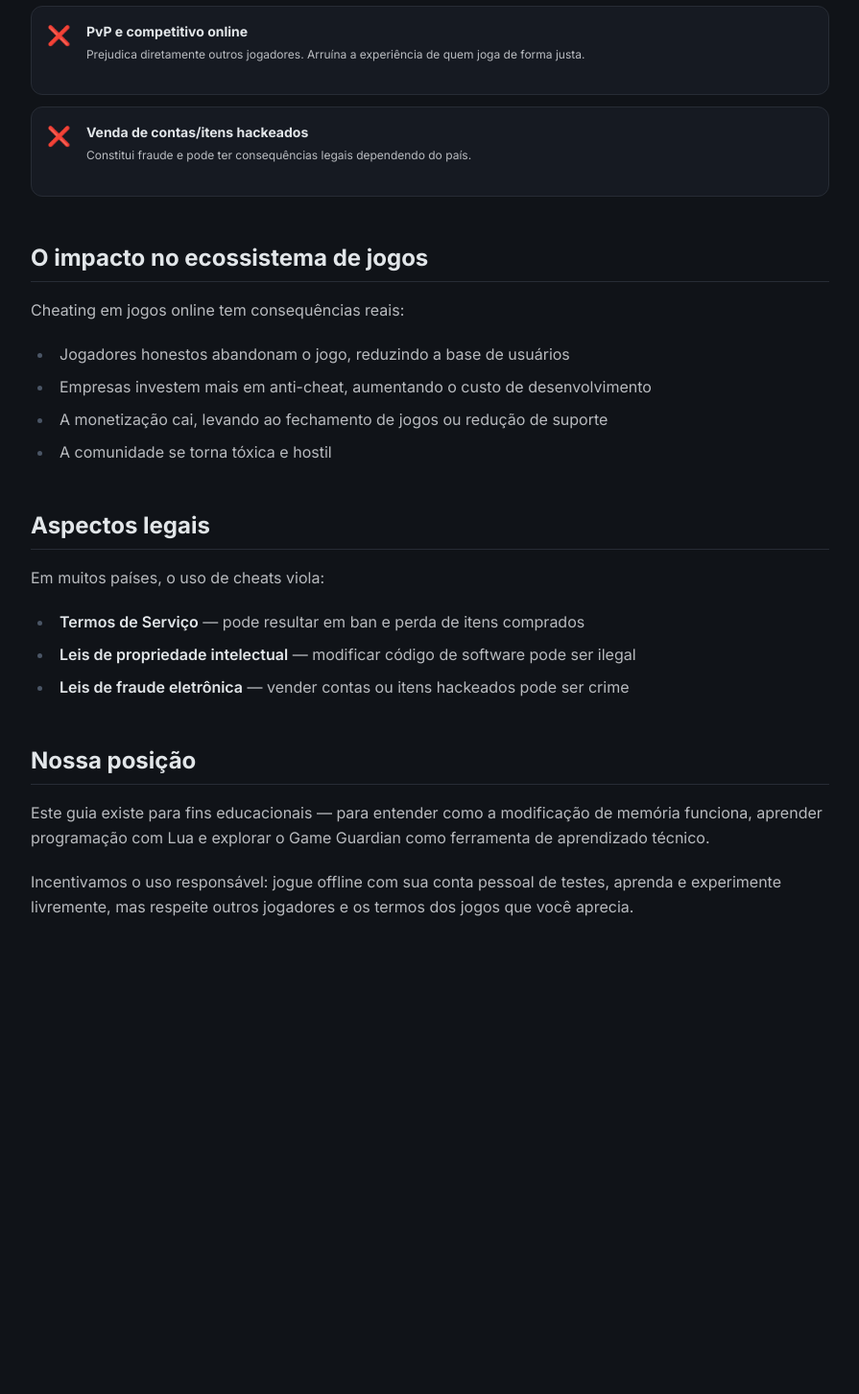
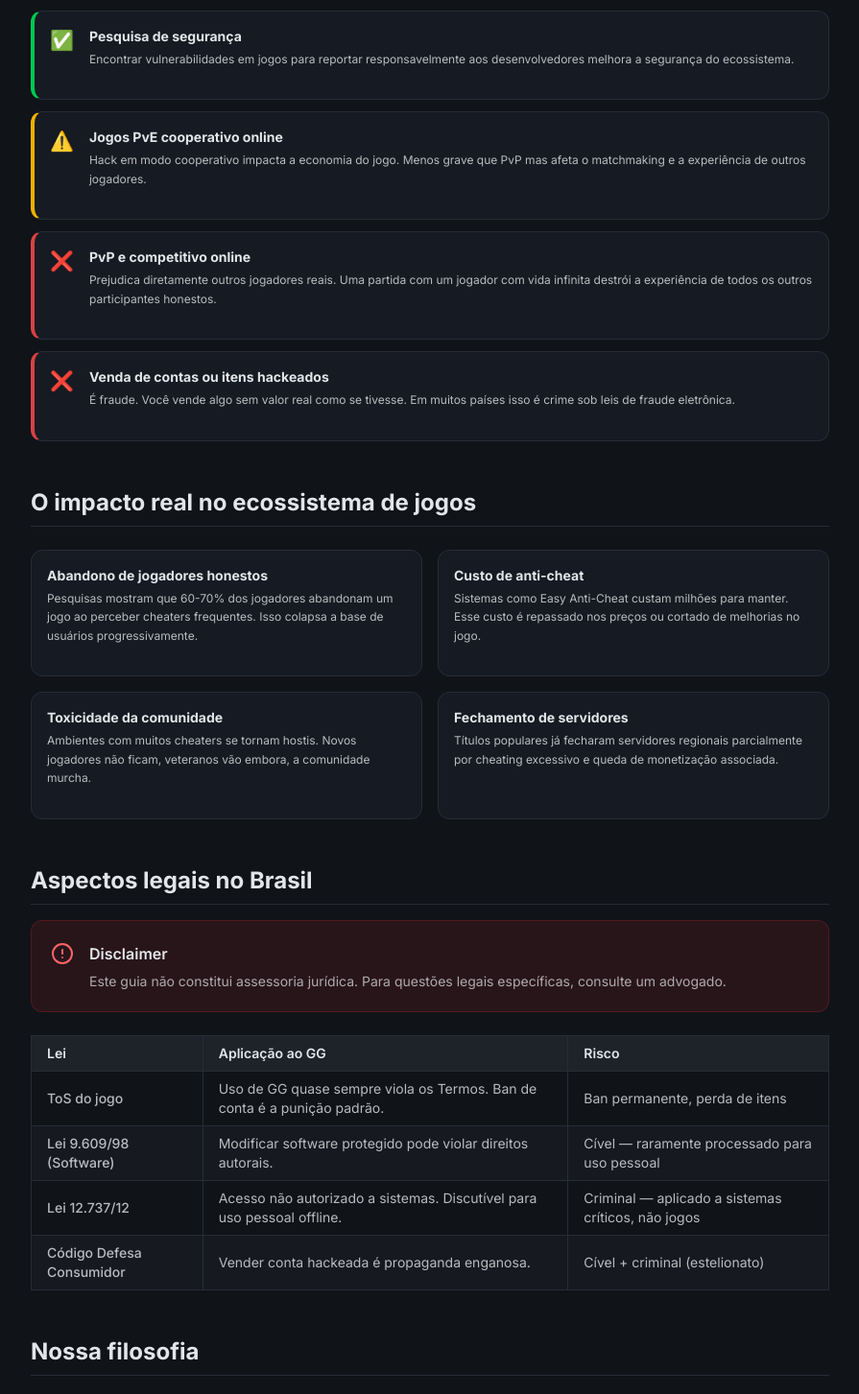
Before and after one commit to Wallysondevs/game-guardian-guide, a React (Vite) app: page /#/etica in a window 1280 px wide. Shown: the part 1037-2490 px from the top of the page at 96% size, without its empty margins (336-1231 px from the left). Before the commit the page ends 2107 px from the top, so only its background shows below. Built offline with nearby package versions, Linux system fonts and the light colour scheme.

Commit message:
Expand Etica page — comprehensive PT-BR content

```diff
--- a/src/pages/Etica.tsx
+++ b/src/pages/Etica.tsx
@@ -5,26 +5,27 @@ export default function Etica() {
     return (
       <PageContainer
         title="Ética e Responsabilidade"
-      subtitle="Reflexões sobre o uso responsável do Game Guardian."
+        subtitle="Reflexões sobre uso responsável do Game Guardian — onde está a linha entre aprendizado e prejuízo."
         difficulty="iniciante"
-      timeToRead="5 min"
+        timeToRead="10 min"
       >
-      <AlertBox type="warning" title="Usar com responsabilidade">
-        O conhecimento sobre modificação de memória é uma ferramenta poderosa. Como qualquer ferramenta, seu impacto depende de como você a usa.
+        <AlertBox type="warning" title="Ferramenta poderosa, responsabilidade maior">
+          O Game Guardian é uma ferramenta técnica legítima de análise de memória. Como qualquer ferramenta poderosa, seu impacto depende inteiramente de quem a usa e para quê.
         </AlertBox>
 
-      <h2>Quando o uso é aceitável</h2>
+        <h2>Quando o uso é completamente aceitável</h2>
         <div className="grid grid-cols-1 gap-3 my-6 not-prose">
           {[
-          { status: "✅", titulo: "Jogos offline single-player", desc: "Modificar sua própria experiência em jogos que não têm componente multiplayer não prejudica ninguém." },
-          { status: "✅", titulo: "Desenvolvimento e testes", desc: "Desenvolvedores usam ferramentas de memória para testar seus próprios jogos." },
-          { status: "✅", titulo: "Acessibilidade", desc: "Jogadores com dificuldades motoras podem usar o GG para tornar jogos mais acessíveis." },
-          { status: "✅", titulo: "Aprendizado", desc: "Estudar como jogos armazenam dados é educacional e introduz conceitos de programação e segurança." },
-          { status: "⚠️", titulo: "Jogos online PvE", desc: "Depende do jogo e dos termos. Geralmente menos problemático, mas ainda viola TOS." },
-          { status: "❌", titulo: "PvP e competitivo online", desc: "Prejudica diretamente outros jogadores. Arruína a experiência de quem joga de forma justa." },
-          { status: "❌", titulo: "Venda de contas/itens hackeados", desc: "Constitui fraude e pode ter consequências legais dependendo do país." },
+            { status: "✅", cor: "border-l-green-500", titulo: "Jogos offline single-player", desc: "Modificar sua própria experiência em jogos sem componente multiplayer não prejudica ninguém. Quer testar todos os itens do jogo? Dar skip em grind desnecessário? Válido." },
+            { status: "✅", cor: "border-l-green-500", titulo: "Desenvolvimento e QA", desc: "Desenvolvedores usam análise de memória para testar seus próprios jogos — verificar cálculos de HP, bugs de overflow, comportamento de structs de dados." },
+            { status: "✅", cor: "border-l-green-500", titulo: "Acessibilidade", desc: "Jogadores com limitações físicas podem usar o GG para tornar jogos mais acessíveis: vida infinita, tempo congelado, pular seções impossíveis para quem tem tremor nas mãos." },
+            { status: "✅", cor: "border-l-green-500", titulo: "Educação em segurança", desc: "Entender como jogos armazenam dados ensina memória, estrutura de dados, compilação e segurança. É uma introdução prática a CS e engenharia reversa." },
+            { status: "✅", cor: "border-l-green-500", titulo: "Pesquisa de segurança", desc: "Encontrar vulnerabilidades em jogos para reportar responsavelmente aos desenvolvedores melhora a segurança do ecossistema." },
+            { status: "⚠️", cor: "border-l-yellow-500", titulo: "Jogos PvE cooperativo online", desc: "Hack em modo cooperativo impacta a economia do jogo. Menos grave que PvP mas afeta o matchmaking e a experiência de outros jogadores." },
+            { status: "❌", cor: "border-l-destructive", titulo: "PvP e competitivo online", desc: "Prejudica diretamente outros jogadores reais. Uma partida com um jogador com vida infinita destrói a experiência de todos os outros participantes honestos." },
+            { status: "❌", cor: "border-l-destructive", titulo: "Venda de contas ou itens hackeados", desc: "É fraude. Você vende algo sem valor real como se tivesse. Em muitos países isso é crime sob leis de fraude eletrônica." },
           ].map((item) => (
-          <div key={item.titulo} className="flex gap-4 bg-card border border-border rounded-xl p-4">
+            <div key={item.titulo} className={"flex gap-4 bg-card border border-border rounded-xl p-4 border-l-4 " + item.cor}>
               <span className="text-xl shrink-0">{item.status}</span>
               <div>
                 <h4 className="font-bold text-foreground mb-1 text-sm">{item.titulo}</h4>
@@ -34,34 +35,58 @@ export default function Etica() {
           ))}
         </div>
 
-      <h2>O impacto no ecossistema de jogos</h2>
+        <h2>O impacto real no ecossistema de jogos</h2>
+        <div className="grid grid-cols-1 sm:grid-cols-2 gap-4 my-6 not-prose">
+          {[
+            { impacto: "Abandono de jogadores honestos", desc: "Pesquisas mostram que 60-70% dos jogadores abandonam um jogo ao perceber cheaters frequentes. Isso colapsa a base de usuários progressivamente." },
+            { impacto: "Custo de anti-cheat", desc: "Sistemas como Easy Anti-Cheat custam milhões para manter. Esse custo é repassado nos preços ou cortado de melhorias no jogo." },
+            { impacto: "Toxicidade da comunidade", desc: "Ambientes com muitos cheaters se tornam hostis. Novos jogadores não ficam, veteranos vão embora, a comunidade murcha." },
+            { impacto: "Fechamento de servidores", desc: "Títulos populares já fecharam servidores regionais parcialmente por cheating excessivo e queda de monetização associada." },
+          ].map((item) => (
+            <div key={item.impacto} className="bg-card border border-border rounded-xl p-4">
+              <h4 className="font-bold text-foreground mb-1 text-sm">{item.impacto}</h4>
+              <p className="text-xs text-muted-foreground">{item.desc}</p>
+            </div>
+          ))}
+        </div>
+
+        <h2>Aspectos legais no Brasil</h2>
+        <AlertBox type="danger" title="Disclaimer">
+          Este guia não constitui assessoria jurídica. Para questões legais específicas, consulte um advogado.
+        </AlertBox>
+        <div className="not-prose overflow-x-auto my-4">
+          <table className="w-full border-collapse text-sm">
+            <thead>
+              <tr>
+                <th className="bg-muted text-foreground font-semibold px-4 py-2 text-left border border-border">Lei</th>
+                <th className="bg-muted text-foreground font-semibold px-4 py-2 text-left border border-border">Aplicação ao GG</th>
+                <th className="bg-muted text-foreground font-semibold px-4 py-2 text-left border border-border">Risco</th>
+              </tr>
+            </thead>
+            <tbody>
+              {[
+                ["ToS do jogo", "Uso de GG quase sempre viola os Termos. Ban de conta é a punição padrão.", "Ban permanente, perda de itens"],
+                ["Lei 9.609/98 (Software)", "Modificar software protegido pode violar direitos autorais.", "Cível — raramente processado para uso pessoal"],
+                ["Lei 12.737/12", "Acesso não autorizado a sistemas. Discutível para uso pessoal offline.", "Criminal — aplicado a sistemas críticos, não jogos"],
+                ["Código Defesa Consumidor", "Vender conta hackeada é propaganda enganosa.", "Cível + criminal (estelionato)"],
+              ].map(([lei, aplicacao, risco], i) => (
+                <tr key={i} className={i % 2 === 1 ? "bg-muted/20" : ""}>
+                  <td className="px-4 py-2 border border-border font-medium text-foreground text-sm">{lei}</td>
+                  <td className="px-4 py-2 border border-border text-muted-foreground text-sm">{aplicacao}</td>
+                  <td className="px-4 py-2 border border-border text-destructive text-sm">{risco}</td>
+                </tr>
+              ))}
+            </tbody>
+          </table>
+        </div>
+
+        <h2>Nossa filosofia</h2>
         <p>
-        Cheating em jogos online tem consequências reais:
+          Este guia trata o GG como uma ferramenta de aprendizado técnico. A mesma curiosidade que leva alguém a explorar a memória de jogos pode levar a carreiras em segurança, desenvolvimento de games ou engenharia de sistemas.
         </p>
-      <ul>
-        <li>Jogadores honestos abandonam o jogo, reduzindo a base de usuários</li>
-        <li>Empresas investem mais em anti-cheat, aumentando o custo de desenvolvimento</li>
-        <li>A monetização cai, levando ao fechamento de jogos ou redução de suporte</li>
-        <li>A comunidade se torna tóxica e hostil</li>
-      </ul>
-
-      <h2>Aspectos legais</h2>
-      <p>
-        Em muitos países, o uso de cheats viola:
-      </p>
-      <ul>
-        <li><strong>Termos de Serviço</strong> — pode resultar em ban e perda de itens comprados</li>
-        <li><strong>Leis de propriedade intelectual</strong> — modificar código de software pode ser ilegal</li>
-        <li><strong>Leis de fraude eletrônica</strong> — vender contas ou itens hackeados pode ser crime</li>
-      </ul>
-
-      <h2>Nossa posição</h2>
-      <p>
-        Este guia existe para fins educacionais — para entender como a modificação de memória funciona, aprender programação com Lua e explorar o Game Guardian como ferramenta de aprendizado técnico.
-      </p>
-      <p>
-        Incentivamos o uso responsável: jogue offline com sua conta pessoal de testes, aprenda e experimente livremente, mas respeite outros jogadores e os termos dos jogos que você aprecia.
-      </p>
+        <AlertBox type="success" title="Alternativas éticas">
+          Quer um jogo mais fácil sem prejudicar ninguém? Jogue no modo de dificuldade mais baixo, procure versões offline do jogo, ou use o GG apenas em modo offline onde não há impacto em outros jogadores.
+        </AlertBox>
       </PageContainer>
     );
   }
```
Lines whose indentation alone changed are shown as unchanged.
